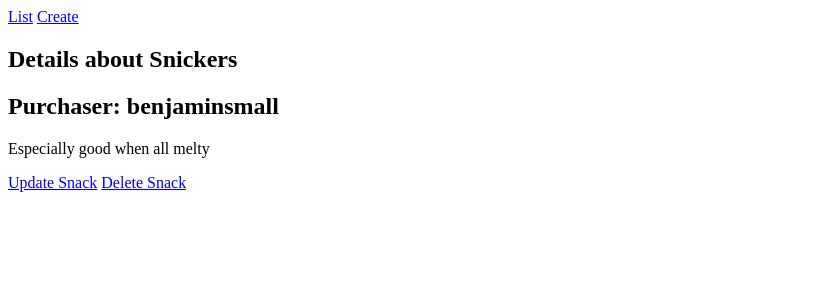
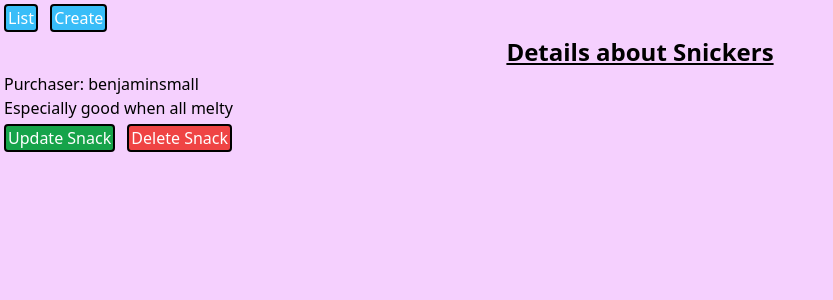
Before and after one commit to BenjaminSmall94/django-crud, a Django app: page /snacks/detail/1/ in a window 1280 px wide. Shown: the top 300 px of the page, without its empty margins (0-833 px from the left). Run offline with Django 4.2, Linux system fonts and the light colour scheme; data comes from the database, SQL or seed files in the repository; both versions use the stored data as it was after the commit; some libraries are stand-ins or nearby versions.

Commit message:
added basic styling to each template

```diff
--- a/templates/base.html
+++ b/templates/base.html
@@ -5,13 +5,14 @@
     <meta name="viewport"
           content="width=device-width, user-scalable=no, initial-scale=1.0, maximum-scale=1.0, minimum-scale=1.0">
     <meta http-equiv="X-UA-Compatible" content="ie=edge">
+    <script src="https://cdn.tailwindcss.com"></script>
     <title>{% block title %}Replace me PLEEEEASE!!{% endblock title %}</title>
 </head>
-<body>
+<body class="bg-fuchsia-200">
     <header>
         <nav>
-            <a href="{% url 'snack_list' %}">List</a>
-            <a href="{% url 'snack_create' %}">Create</a>
+            <a href="{% url 'snack_list' %}" class="inline-block m-1 px-0.5 bg-sky-400 text-white text-center border-2 border-black rounded">List</a>
+            <a href="{% url 'snack_create' %}" class="inline-block m-1 px-0.5 bg-sky-400 text-white text-center border-2 border-black rounded">Create</a>
         </nav>
     </header>
     <main>
--- a/templates/snack_create.html
+++ b/templates/snack_create.html
@@ -5,11 +5,11 @@
 {% endblock title %}
 
 {% block content %}
-    <h1>Create a Snack</h1>
+    <h1 class="mx-auto w-max text-2xl font-bold underline">Create a Snack</h1>
 
-    <form method="POST">
+    <form class="bg-gray-300 mx-auto border-2 border-black rounded-2xl w-max p-2" method="POST">
         {% csrf_token %}
         {{ form.as_p }}
-        <input type="submit" value="SAVE">
+        <input class="block mx-auto px-1 bg-sky-400 text-white text-center border-2 border-black rounded" type="submit" value="SAVE">
     </form>
 {% endblock content %}
--- a/templates/snack_detail.html
+++ b/templates/snack_detail.html
@@ -5,9 +5,9 @@
 {% endblock title %}
 
 {% block content %}
-    <h2>Details about {{ snack.title }}</h2>
-    <h2>Purchaser: {{ snack.purchaser }}</h2>
-    <p>{{ snack.description }}</p>
-    <a href="{% url 'snack_update' snack.pk %}">Update Snack</a>
-    <a href="{% url 'snack_delete' snack.pk %}">Delete Snack</a>
+    <h2 class="mx-auto mb-1 w-max text-2xl font-bold underline">Details about {{ snack.title }}</h2>
+    <h2 class="ml-1">Purchaser: {{ snack.purchaser }}</h2>
+    <p class="ml-1">{{ snack.description }}</p>
+    <a href="{% url 'snack_update' snack.pk %}" class="inline-block m-1 px-0.5 bg-green-600 text-white text-center border-2 border-black rounded">Update Snack</a>
+    <a href="{% url 'snack_delete' snack.pk %}" class="inline-block m-1 px-0.5 bg-red-500 text-white text-center border-2 border-black rounded">Delete Snack</a>
 {% endblock content %}
--- a/templates/snack_list.html
+++ b/templates/snack_list.html
@@ -5,10 +5,10 @@
 {% endblock title %}
 
 {% block content %}
-    <h1>List</h1>
-    <ul>
+    <h1 class="mx-auto w-max text-2xl font-bold underline">List</h1>
+    <ul class="list-disc">
         {% for snack in object_list %}
-        <li><a href="{% url 'snack_detail' snack.pk %}">{{ snack.title }}</a></li>
+        <li><a href="{% url 'snack_detail' snack.pk %}" class="underline text-blue-400">{{ snack.title }}</a></li>
         {% endfor %}
     </ul>
 {% endblock content %}
--- a/templates/snack_update.html
+++ b/templates/snack_update.html
@@ -5,11 +5,11 @@
 {% endblock title %}
 
 {% block content %}
-    <h1>Update Snack</h1>
+    <h1 class="mx-auto w-max text-2xl font-bold underline">Update Snack</h1>
 
-    <form method="POST">
+    <form class="bg-gray-300 mx-auto border-2 border-black rounded-2xl w-max p-2" method="POST">
         {% csrf_token %}
         {{ form.as_p }}
-        <input type="submit" value="SAVE">
+        <input class="block mx-auto px-1 bg-sky-400 text-white text-center border-2 border-black rounded" type="submit" value="SAVE">
     </form>
 {% endblock content %}
```
Also changed, not shown: templates/snack_delete.html (+4 -4 lines), db.sqlite3.
